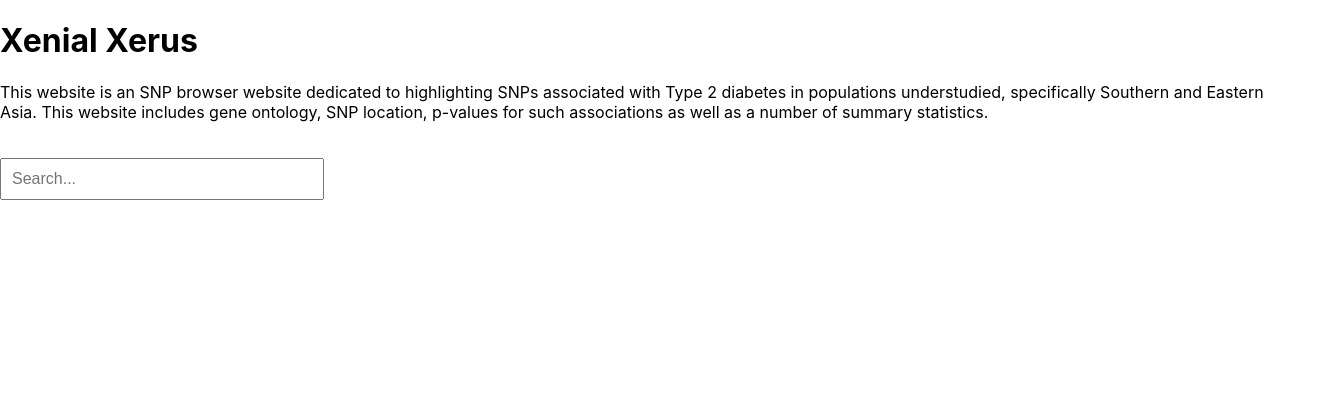
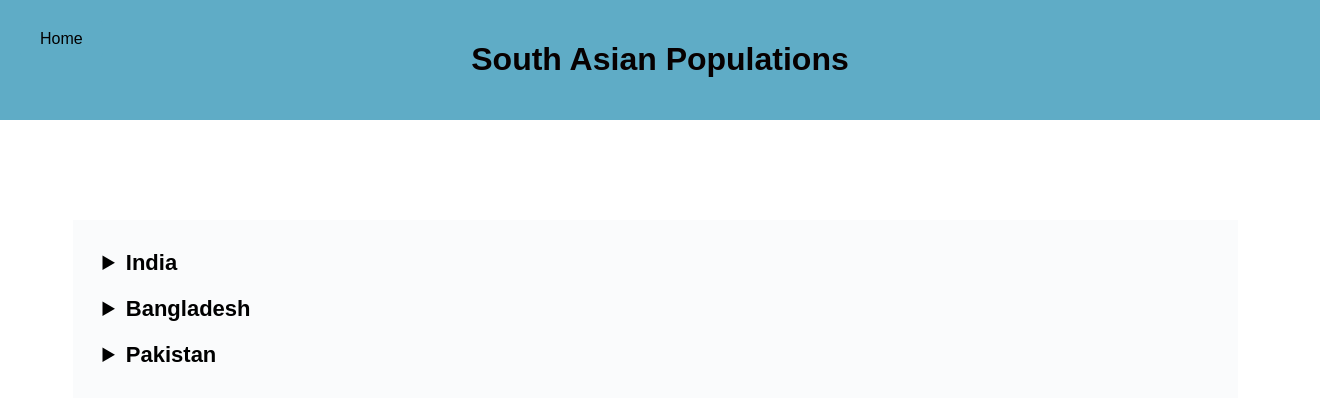
Before and after one commit to BatoolMahmoud21/Xenial-Xerus-Group-Project, a React (Create React App) app: page / in a window 1280 px wide. Shown: the top 400 px of the page, 1320 px wide, since content can reach past the window. Built offline with nearby package versions, Linux system fonts and the light colour scheme.

Commit message:
Added SouthAsianPage component and updated App.js and App.css

```diff
--- a/src/App.css
+++ b/src/App.css
@@ -1,38 +1,84 @@
 .App {
-  text-align: center;
+  font-family: sans-serif;
+  display: flex;
+  flex-direction: column;
+  justify-content: flex-start;
+}
+/* Styling for the Home button (optional, if you want to adjust its position) */
+.home-button {
+  position: absolute;
+  top: 20px;
+  left: 20px;
+  padding: 10px 20px;
+  background-color: #5facc6;
+  color: rgb(2, 0, 0);
+  border: none;
+  cursor: pointer;
+  font-size: 16px;
+  border-radius: 5px;
 }
 
-.App-logo {
-  height: 40vmin;
-  pointer-events: none;
+/* Styling for the header */
+header {
+  background-color: #5facc6;  /* Set your desired background color */
+  padding: 20px;  /* Add padding for spacing around the text */
+  width: 100%;  /* Make sure the header spans the full width of the page */
+  text-align: center;  /* Center the text inside the header */
+  position: relative;  /* Ensure the header is positioned at the top */
 }
 
-@media (prefers-reduced-motion: no-preference) {
-  .App-logo {
-    animation: App-logo-spin infinite 20s linear;
-  }
+/* Styling for the header text */
+.header {
+  color: rgb(7, 0, 0);  /* Set the color of the text inside the header */
+  font-size: 2rem;  /* Set a larger font size */
+  font-family: 'Arial', sans-serif;
 }
 
-.App-header {
-  background-color: #282c34;
-  min-height: 100vh;
+
+/* Styling for the SouthAsianPage content */
+.SouthAsianPage {
   display: flex;
   flex-direction: column;
-  align-items: center;
-  justify-content: center;
-  font-size: calc(10px + 2vmin);
-  color: white;
+  align-items: flex-start; /* Align items to the left */
+  margin-top: 80px; /* Move the content down */
+  padding-left: 30px; /* Add some left padding to the content */
 }
 
-.App-link {
-  color: #61dafb;
+/* Styling for the section under the header where the dropdowns are */
+.dropdowns {
+  background-color: #fafbfc;  /* Set your desired background color */
+  padding: 20px;  /* Add padding to create space inside the section */
+  border-radius: none;  /* Optional: add rounded corners to the section */
+  margin-top: 20px;  /* Optional: add some space between the header and the dropdowns */
+  width: 90%;  /* Make the section a bit narrower than the full width */
+  margin-left: auto;
+  margin-right: auto;  /* Center the section */
 }
 
-@keyframes App-logo-spin {
-  from {
-    transform: rotate(0deg);
-  }
-  to {
-    transform: rotate(360deg);
-  }
+
+/* Styling for each dropdown */
+details {
+  background-color: transparent;  /* Remove any background color */
+  border: none;  /* Remove any border */
 }
+
+/* Styling for dropdown summary (the clickable part) */
+details summary {
+  font-size: 22px;  /* Adjust this value to make the font larger */
+  font-weight: bold;  /* Make the font bold */
+  background-color: transparent;  /* Remove any background color */
+  border: none;  /* Remove any border */
+  padding: 10px;  /* Optional: adjust padding to match your design */
+}
+
+/* Styling for the content inside the dropdown */
+details p {
+  font-size: 22px; /* Font size for the dropdown content */
+  padding: 10px;
+  background-color: #f9f9f9;
+  border-radius: 5px;
+  margin-top: 5px;
+  width: 100%;
+  text-align: left; /* Align the content text to the left */
+  border: none; /* Remove any border around the paragraph */
+}
--- a/src/App.js
+++ b/src/App.js
@@ -1,25 +1,21 @@
-import React, { useState, useEffect } from 'react';
+import React from 'react';
+import './App.css';
+import SouthAsianPage from './SouthAsianPage';  // Import your South Asian component
 
 function App() {
   return (
     <div className="App">
-      <h1>Xenial Xerus</h1>
-      <p>
-        This website is an SNP browser website dedicated to highlighting SNPs associated with Type 2 diabetes in populations understudied, specifically Southern and Eastern Asia.
-        This website includes gene ontology, SNP location, p-values for such associations as well as a number of summary statistics.
-      </p>
+      <header>
+        <button className="home-button" onClick={() => alert('Home clicked')}>
+          Home
+        </button>
+        <h1 className="header">South Asian Populations</h1>
+      </header>
 
-      {/* Search Bar */}
-      <input
-        type = "text"
-        placeholder='Search...'
-        style={{
-          padding: '10px',
-          marginTop: '20px',
-          fontSize: '16px',
-          width: '75%',
-          maxWidth: '300px',
-        }}/>
+      <div>
+        {/* Render your South Asia Page */}
+        <SouthAsianPage />
+      </div>
     </div>
   );
 }
--- /dev/null
+++ b/src/SouthAsianPage.js
@@ -0,0 +1,38 @@
+import React, { useState } from 'react';
+
+function SouthAsianPage() {
+  // State to hold the country information
+  const [countryInfo, setCountryInfo] = useState(null);
+
+  // Function to update country info based on the selected country
+  const handleCountrySelect = (country) => {
+    const countryDetails = {
+      India: "India is a country in South Asia. It is the seventh-largest country by land area, and the second-most populous country.",
+      Bangladesh: "Bangladesh is a country in South Asia, located on the Bay of Bengal. It is known for its rich culture and natural beauty.",
+      Pakistan: "Pakistan is a country in South Asia. It shares borders with India, Afghanistan, China, and Iran, and has a rich history."
+    };
+
+    setCountryInfo(countryDetails[country]);
+  };
+
+  return (
+    <div className="SouthAsianPage">
+      <div className="dropdowns">
+        <details>
+          <summary onClick={() => handleCountrySelect('India')}>India</summary>
+          {countryInfo && countryInfo === 'India' && <p>{countryInfo}</p>}
+        </details>
+        <details>
+          <summary onClick={() => handleCountrySelect('Bangladesh')}>Bangladesh</summary>
+          {countryInfo && countryInfo === 'Bangladesh' && <p>{countryInfo}</p>}
+        </details>
+        <details>
+          <summary onClick={() => handleCountrySelect('Pakistan')}>Pakistan</summary>
+          {countryInfo && countryInfo === 'Pakistan' && <p>{countryInfo}</p>}
+        </details>
+      </div>
+    </div>
+  );
+}
+
+export default SouthAsianPage;
```
